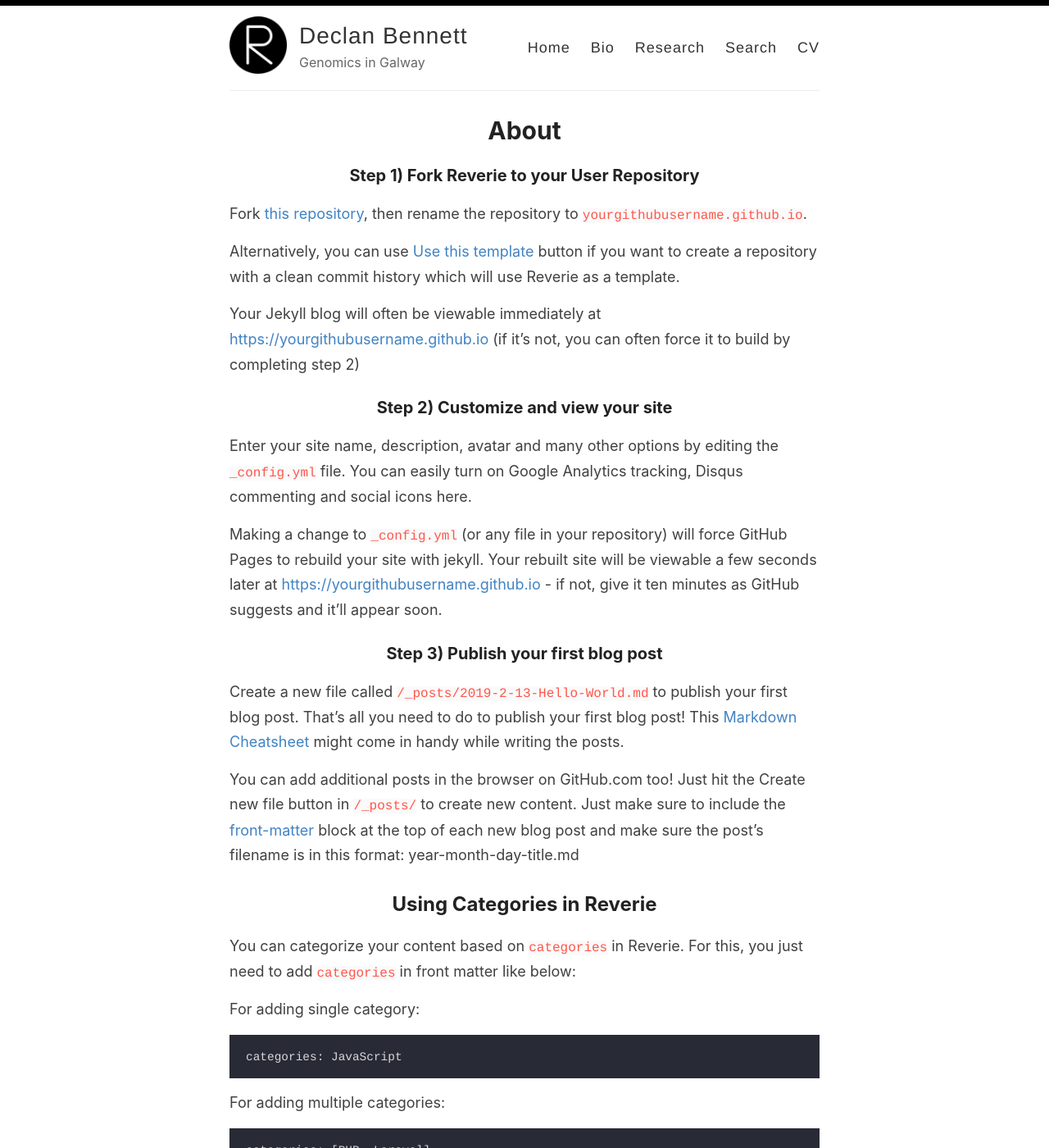
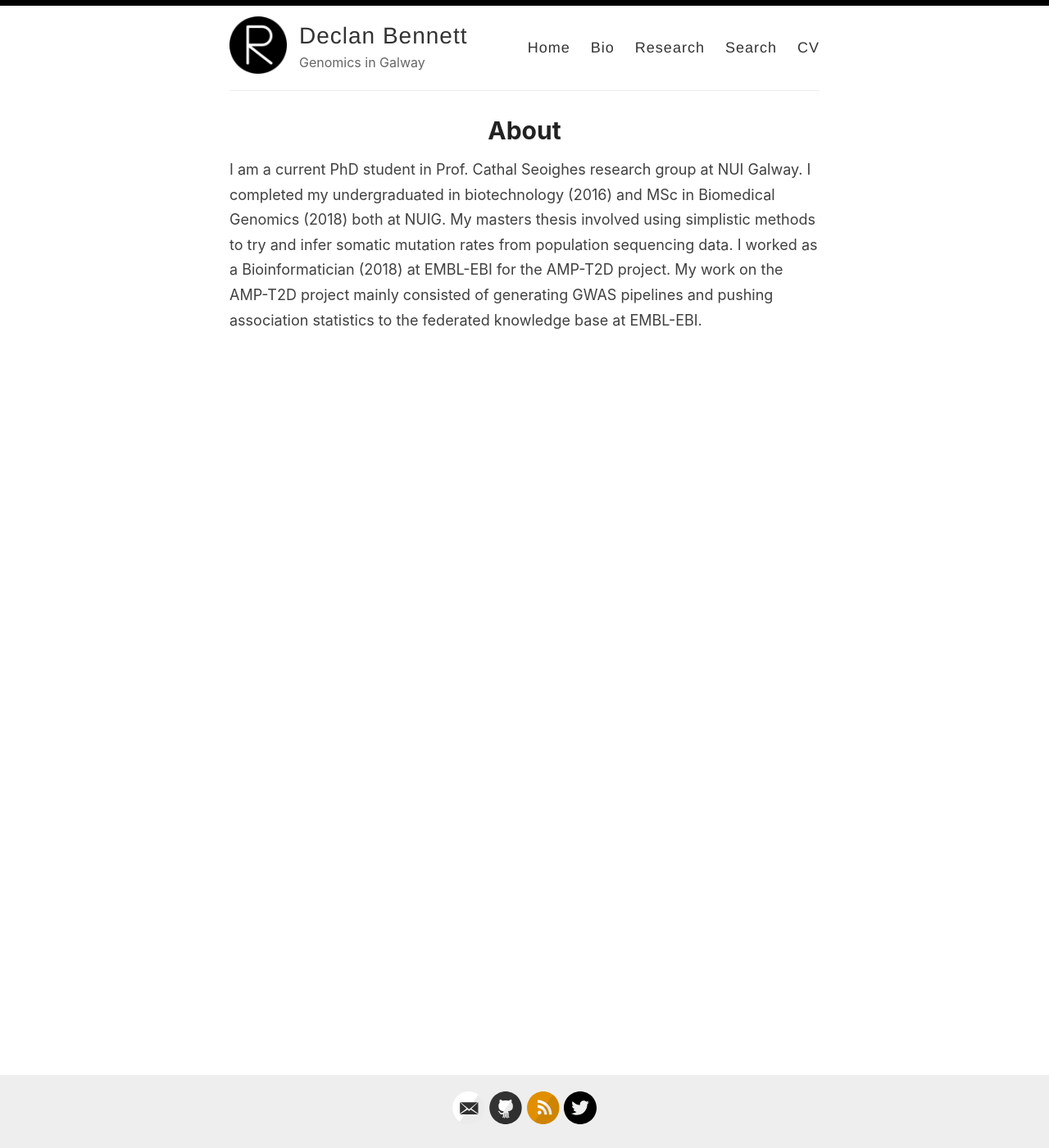
Before and after one commit to declan93/declan93.github.io, a Jekyll site: the page built from _pages/Bio.md, in a window 1280 px wide and 1400 px high. Shown: the whole window at 82% size. Built offline with Jekyll 4.4.1, drawn with Linux system fonts in a browser that asks for light colours; some of the changed text lies outside the part shown.

Commit message:
Update Bio.md

````diff
--- a/_pages/Bio.md
+++ b/_pages/Bio.md
@@ -4,48 +4,4 @@ title: About
 permalink: /Bio/
 ---
 
-### Step 1) Fork Reverie to your User Repository
-
-Fork [this repository](https://github.com/amitmerchant1990/reverie), then rename the repository to `yourgithubusername.github.io`.
-
-Alternatively, you can use [Use this template](https://github.com/amitmerchant1990/reverie/generate) button if you want to create a repository with a clean commit history which will use Reverie as a template.
-
-Your Jekyll blog will often be viewable immediately at <https://yourgithubusername.github.io> (if it's not, you can often force it to build by completing step 2)
-
-### Step 2) Customize and view your site
-
-Enter your site name, description, avatar and many other options by editing the `_config.yml` file. You can easily turn on Google Analytics tracking, Disqus commenting and social icons here.
-
-Making a change to `_config.yml` (or any file in your repository) will force GitHub Pages to rebuild your site with jekyll. Your rebuilt site will be viewable a few seconds later at <https://yourgithubusername.github.io> - if not, give it ten minutes as GitHub suggests and it'll appear soon.
-
-### Step 3) Publish your first blog post
-
-Create a new file called `/_posts/2019-2-13-Hello-World.md` to publish your first blog post. That's all you need to do to publish your first blog post! This [Markdown Cheatsheet](https://github.com/adam-p/markdown-here/wiki/Markdown-Cheatsheet) might come in handy while writing the posts.
-
-> You can add additional posts in the browser on GitHub.com too! Just hit the <kbd>Create new file</kbd> button in `/_posts/` to create new content. Just make sure to include the [front-matter](http://jekyllrb.com/docs/frontmatter/) block at the top of each new blog post and make sure the post's filename is in this format: year-month-day-title.md
-
-## Using Categories in Reverie
-
-You can categorize your content based on `categories` in Reverie. For this, you just need to add `categories` in front matter like below:
-
-For adding single category:
-
-```md
-categories: JavaScript
-```
-
-For adding multiple categories:
-
-```md
-categories: [PHP, Laravel]
-```
-
-The contegorized content can be shown over this URL: <https://yourgithubusername.github.io/categories/>
-
-## RSS
-
-The generated [RSS feed](https://en.wikipedia.org/wiki/RSS) of your blog can be found at <https://yourgithubusername.github.io/feed>. You can see the example RSS feed over [here](https://www.amitmerchant.com/reverie/feed).
-
-## Sitemap
-
-The generated sitemap of your blog can be found at <https://yourgithubusername.github.io/sitemap>. You can see the example sitemap feed over [here](https://www.amitmerchant.com/reverie/sitemap).
+I am a current PhD student in Prof. Cathal Seoighes research group at NUI Galway. I completed my undergraduated in biotechnology (2016) and MSc in Biomedical Genomics (2018) both at NUIG. My masters thesis involved using simplistic methods to try and infer somatic mutation rates from population sequencing data. I worked as a Bioinformatician (2018) at EMBL-EBI for the AMP-T2D project. My work on the AMP-T2D project mainly consisted of generating GWAS pipelines and pushing association statistics to the federated knowledge base at EMBL-EBI.
````
